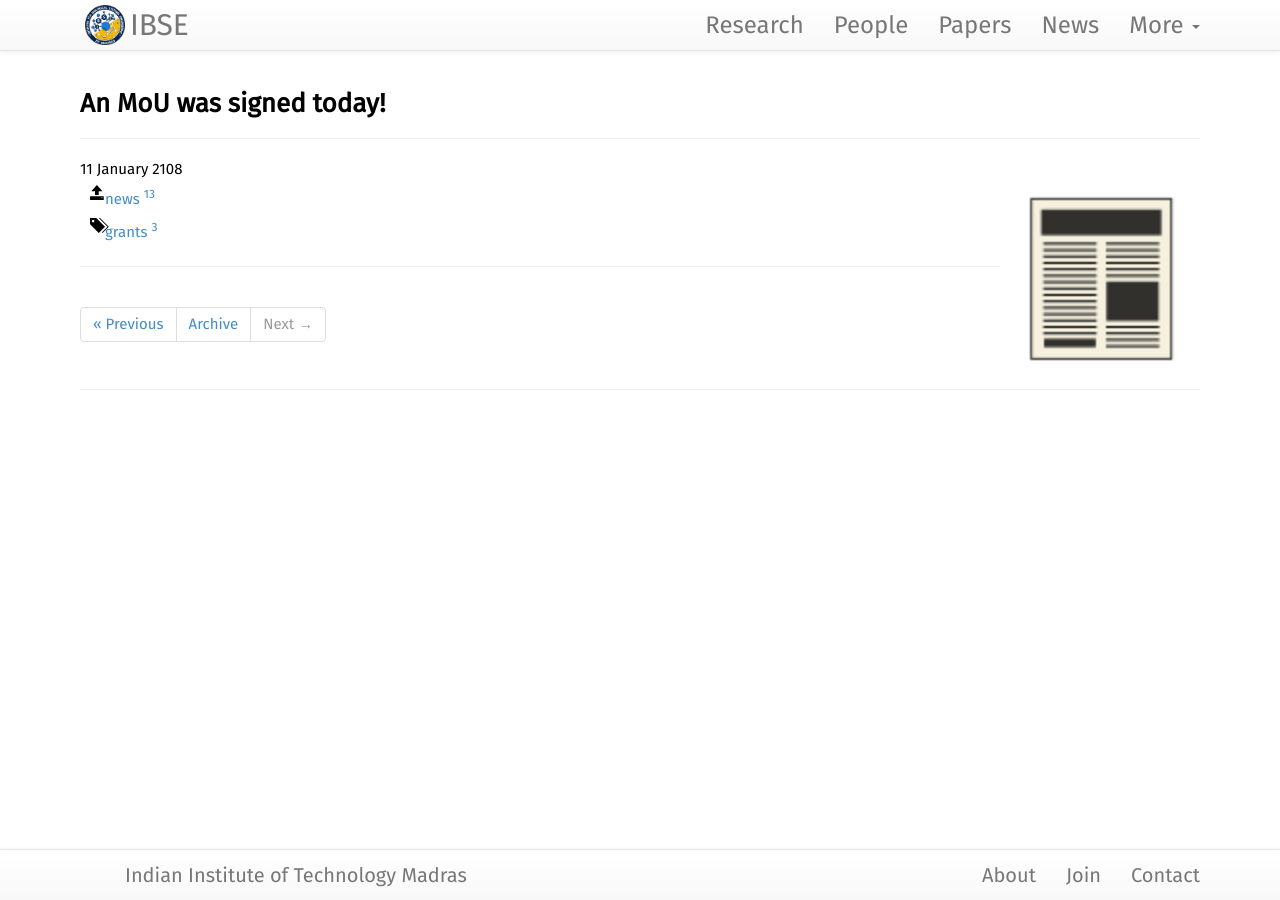
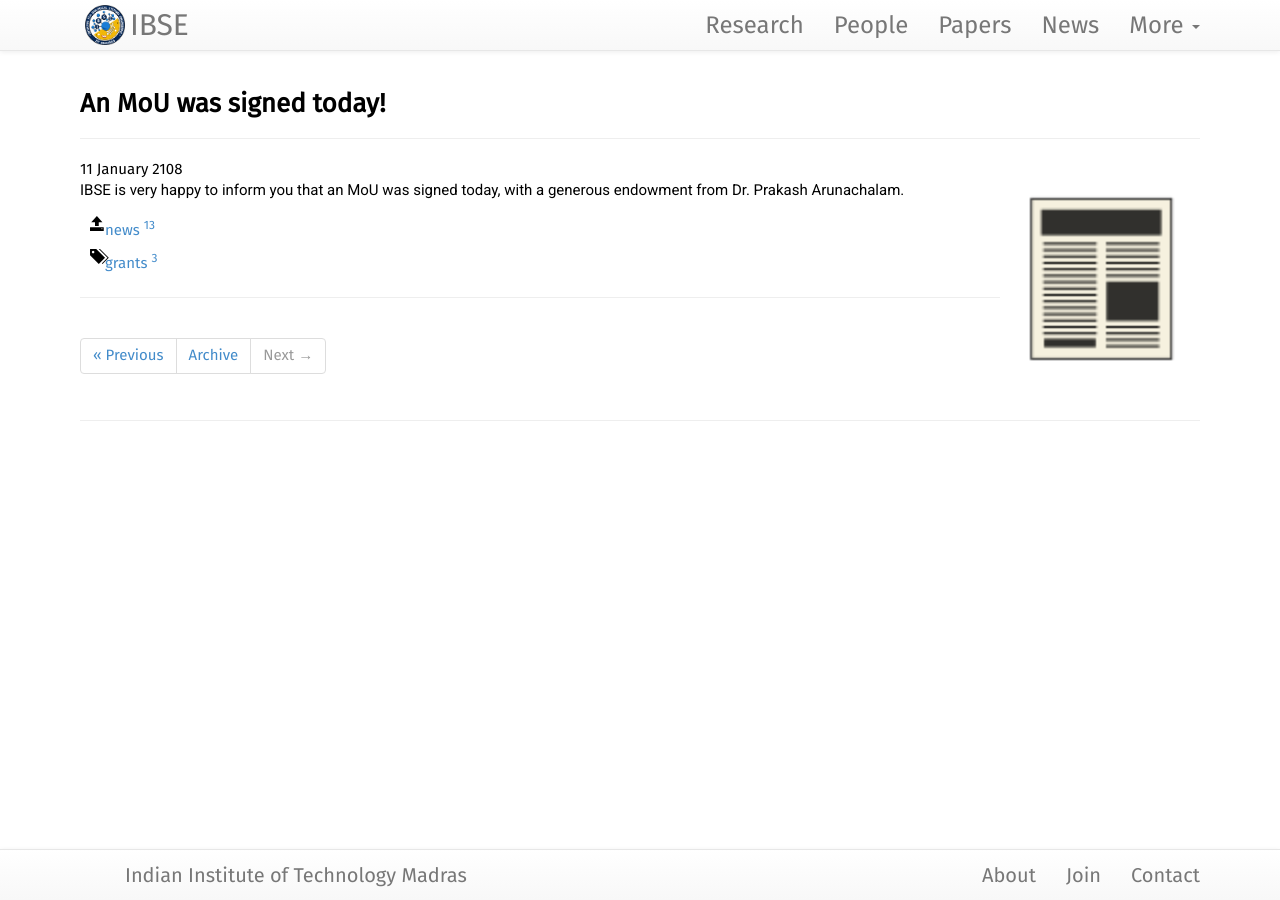
Before and after one commit to philge/ibse-iitm.github.io, a Jekyll site: the page built from news/_posts/2108-01-11-MoU.md, in a window 1280 px wide. Built offline with Jekyll 4.4.1, drawn with Linux system fonts in a browser that asks for light colours; nearby versions of some CDN libraries.

Commit message:
Update 2108-01-11-MoU.md

```diff
--- a/news/_posts/2108-01-11-MoU.md
+++ b/news/_posts/2108-01-11-MoU.md
@@ -6,5 +6,6 @@ author_handle: Priyanka
 image: /assets/images/news/default-news.png
 category: news
 tags: [grants]
-brief: Very happy to inform you that an MoU was signed today, with a generous endowment from Dr. Prakash Arunachalam.
+brief: An MoU was signed today!
 ---
+IBSE is very happy to inform you that an MoU was signed today, with a generous endowment from Dr. Prakash Arunachalam.
```
